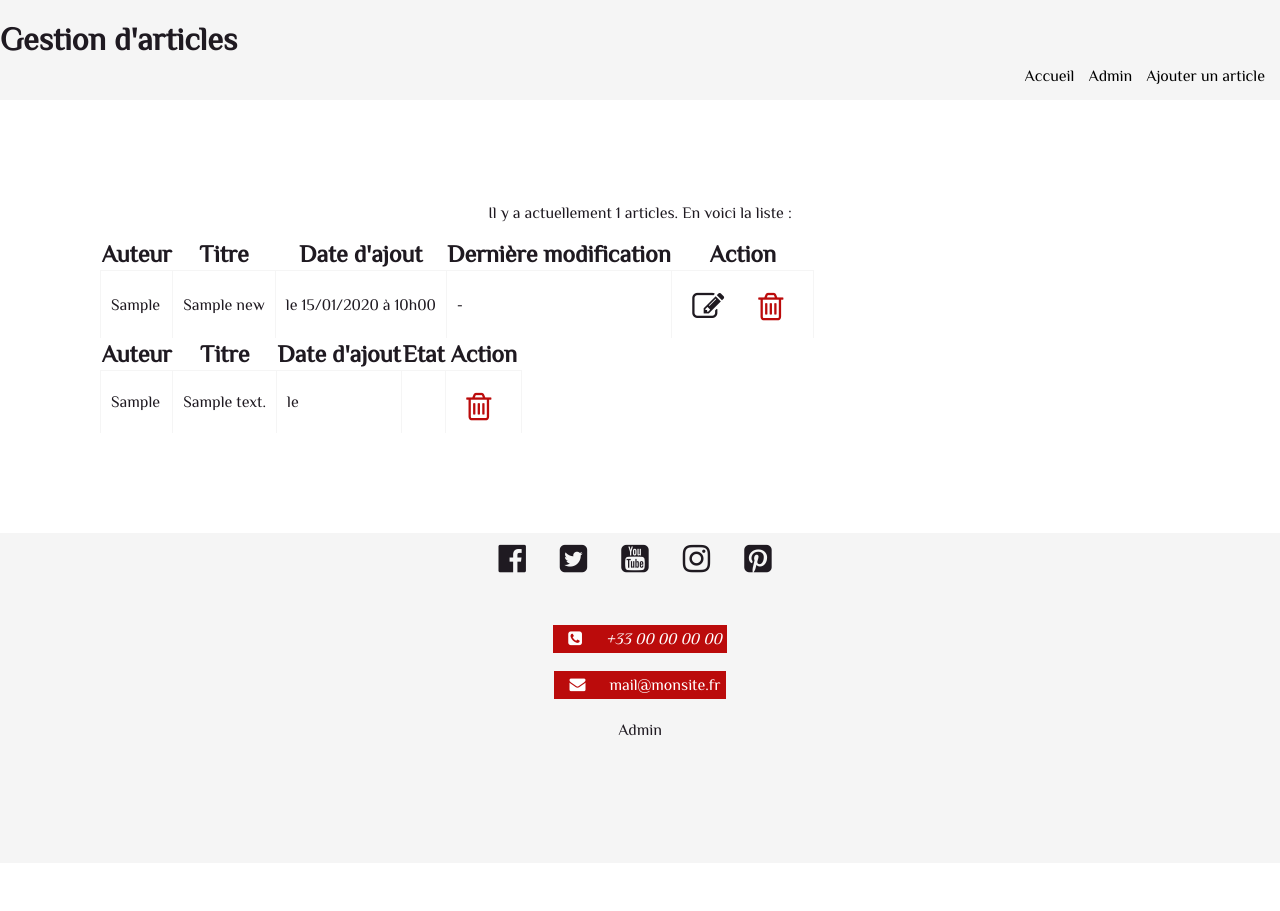
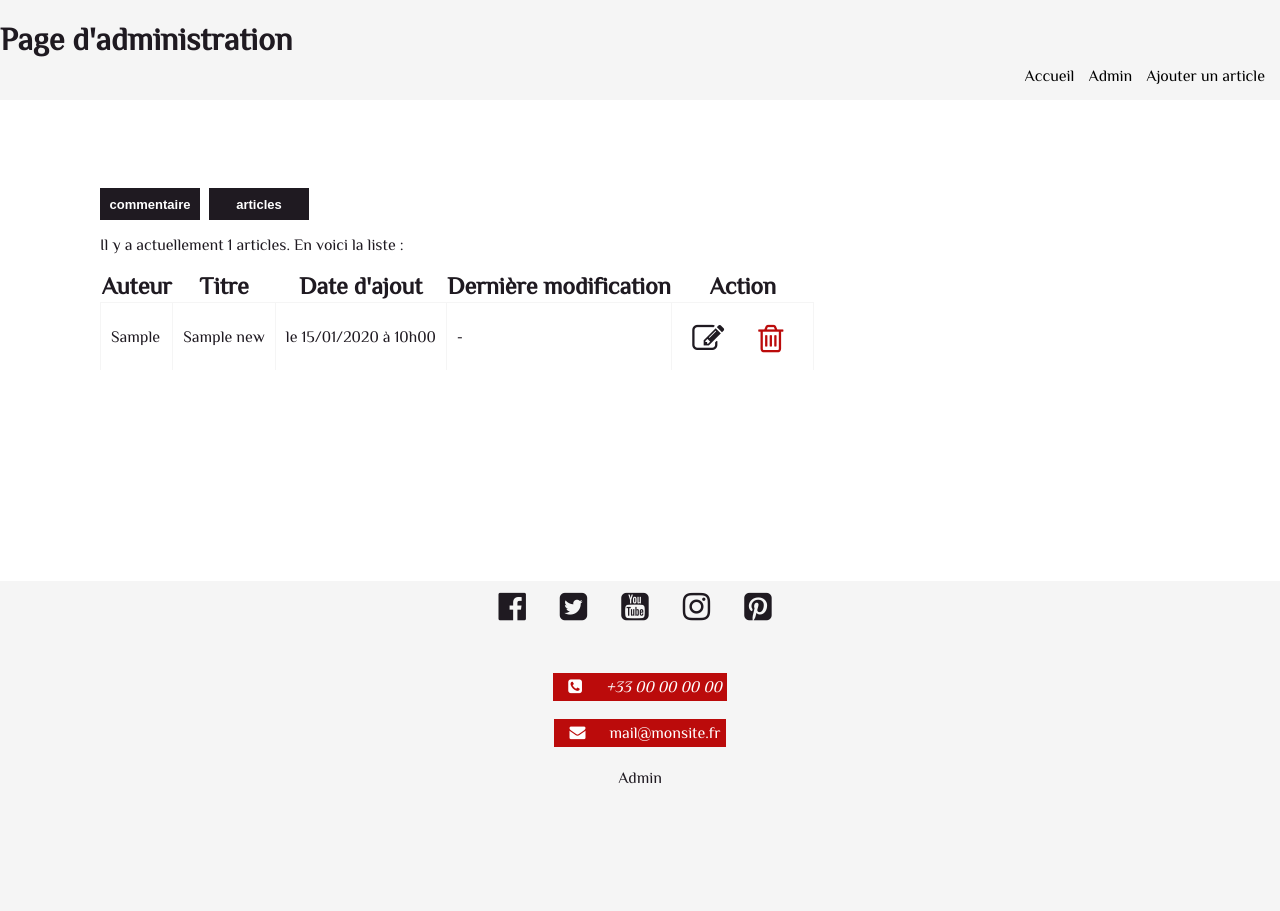
Before and after one commit to ljamel/parcour4, a PHP site: page /Sources_TP_App/tp-app-poo/Web/admin/ in a window 1280 px wide. Before the commit the page ends 736 px from the top, so only its background shows below. Run offline with PHP 8.4, Linux system fonts and the light colour scheme; the visitor is signed in with stand-in values (Sample User, id 1); tables that the repository leaves empty or names only in its code hold one stand-in row (values such as "Sample post"); some libraries are stand-ins or nearby versions.

Commit message:
modification page administration

```diff
--- a/tp-app-poo/App/Backend/Modules/News/NewsController.php
+++ b/tp-app-poo/App/Backend/Modules/News/NewsController.php
@@ -34,7 +34,7 @@
 
   public function executeIndex(HTTPRequest $request)
   {
-    $this->page->addVar('title', 'Gestion d\'articles');
+    $this->page->addVar('title', 'Page d\'administration');
 
     $manager = $this->managers->getManagerOf('News');
 
--- a/tp-app-poo/App/Backend/Modules/News/Views/index.php
+++ b/tp-app-poo/App/Backend/Modules/News/Views/index.php
@@ -1,6 +1,10 @@
-<p style="text-align: center; width:1800px;">Il y a actuellement
-	<?= $nombreNews ?> articles. En voici la liste :</p>
-
+<div id="manage">
+    <div id="menuSecond">
+        <button class="bouton" onclick="manageComment.openComment()"> commentaire </button>
+        <button class="bouton" onclick="manageComment.openManage()"> articles </button>
+    </div>
+    <div id="manageArticle">
+        <p>Il y a actuellement <?= $nombreNews ?> articles. En voici la liste :</p>
         <table>
             <tr>
                 <th class="none">Auteur</th>
@@ -30,9 +34,9 @@
 
             ?>
         </table>
+    </div>
 
-
-<table>
+    <table id="manageCommentaire">
         <tr>
             <th class="none">Auteur</th>
             <th>Titre</th>
@@ -43,18 +47,21 @@
 
 
 <?php
+// Affichage liste commentaire
 foreach ($listeComment as $com)
 {
-    echo ' <tr><td class="none">', $com['auteur'], '</td><td>', $com['contenu'], '</td><td>le ', $com['date'], '</td><td class="none"></td><td>
+    echo ' <tr><td class="none">', $com['auteur'], '</td><td>', $com['contenu'], '</td><td>le ', $com['date'], '</td><td class="none">', $com['etat'], '</td>
 
-            <i class="fa fa-trash-o fa-2x" aria-hidden="true" onclick="del.bouton(', $news['id'], ');"></i>
+    <td>
+
+            <i class="fa fa-trash-o fa-2x" aria-hidden="true" onclick="del.boutonComment(', $com['id'], ');"></i>
             <!-- The Modal -->
-            <div id="myModal" class="modal">
+            <div id="myModal2" class="modal">
 
                 <!-- Modal content -->
                 <div class="modal-content">
                     <span class="close" onclick="del.close()">&times;</span>
-                    <p> Êtes-vous sûr de vouloir supprimer définitivement l\'article <span id="delSure"></span> <a href=""><strong id="delNon">NON</strong></a></span></td></tr></p>
+                    <p> Êtes-vous sûr de vouloir supprimer définitivement le commentaire <span id="delSureComment"></span> <a href=""><strong id="delNon">NON</strong></a></span></td></tr></p>
     </div>
     </div>
 
@@ -62,3 +69,5 @@
 }
 ?>
     </table>
+
+</div>
--- a/tp-app-poo/App/Frontend/Modules/News/NewsController.php
+++ b/tp-app-poo/App/Frontend/Modules/News/NewsController.php
@@ -56,8 +56,11 @@
       $this->app->httpResponse()->redirect404();
     }
 
+    // NB Pour afficher un champs crée dans la BDD il faut modifier la ligne si dessous et la page news.php
     $this->page->addVar('title', $news->titre());
     $this->page->addVar('image', $news->image());
+    $this->page->addVar('etat', $news->etat());
+    $this->page->addVar('date', $news->date());
     $this->page->addVar('news', $news);
     $this->page->addVar('comments', $this->managers->getManagerOf('Comments')->getListOf($news->id()));
   }
--- a/tp-app-poo/App/Frontend/Modules/News/Views/index.php
+++ b/tp-app-poo/App/Frontend/Modules/News/Views/index.php
@@ -82,12 +82,6 @@
 
 }
 
-// j'ai réussi a afficher la liste des news ici il faut que je l'affiche dans la page backend
-foreach ($listeComment as $com)
-{
-    echo $com['contenu'];
-    echo '<br />';
-}
 ?>
 
 <a href="" onclick="suivant.GET(suivant.$_GET('pageSuivante') +5)";>Suivant</a>
--- a/tp-app-poo/Web/css/plume.css
+++ b/tp-app-poo/Web/css/plume.css
@@ -107,6 +107,8 @@
 	color: #fff;
 	width: 100px;
 	border: none;
+	margin-right:5px;
+	height: 32px;
 }
 input {
 	margin-top:6px;
@@ -134,6 +136,7 @@
 }
 table {
 	border-collapse: collapse;
+	margin-top:10px;
 }
 table td {
 	border-top:1px solid #f5f5f5;
@@ -230,7 +233,10 @@
     overflow: auto; /* Enable scroll if needed */
     background-color: rgba(0,0,0,0.4); /* Black w/ opacity */
 }
-
+/* affichage commentaire management */
+#manageCommentaire {
+	visibility: hidden;
+}
 /* Modal Content */
 .modal-content {
     background-color: #fefefe;
--- a/tp-app-poo/Web/js/javascript.js
+++ b/tp-app-poo/Web/js/javascript.js
@@ -18,10 +18,26 @@
         document.getElementById('myModal').style.visibility = "visible";
         document.getElementById('delSure').innerHTML = '<a href=news-delete-' + ad + '.html id="delSure">OUI';
     };
+    // Demande de confiramtion de supression de fichiers
+    this.boutonComment = function (ad) {
+        document.getElementById('myModal2').style.visibility = "visible";
+        document.getElementById('delSureComment').innerHTML = '<a href=comment-delete-' + ad + '.html id="delSureComment">OUI';
+    };
+
+    this.openComment = function () {
+        document.getElementById('manageCommentaire').style.visibility = "visible";
+        document.getElementById('manageArticle').style.display = "none";
+    };
+
+    this.openManage = function () {
+        document.getElementById('manageCommentaire').style.visibility = "hidden";
+        document.getElementById('manageArticle').style.display = "block";
+    };
 
     // When the user clicks on <span> (x), close the modal
     this.close = function () {
         document.getElementById('myModal').style.visibility = "hidden";
+        document.getElementById('myModal2').style.visibility = "hidden";
     };
 
     this.$_GET = function (param) {
@@ -43,6 +59,7 @@
 var menuAccueil = new Accueil();
 var del = new Accueil();
 var suivant = new Accueil();
+var manageComment = new Accueil();
 window.addEventListener('scroll', menuAccueil.scroll, false);
 
 
--- a/tp-app-poo/lib/vendors/Entity/News.php
+++ b/tp-app-poo/lib/vendors/Entity/News.php
@@ -10,7 +10,9 @@
         $contenu,
         $image,
         $dateAjout,
-            $dateModif;
+        $dateModif,
+        $date,
+        $etat;
 
     const AUTEUR_INVALIDE = 1;
     const TITRE_INVALIDE = 2;
@@ -54,6 +56,15 @@
         $this->image = $image;
     }
 
+    public function setEtat($etat)
+    {
+        if (!is_string($etat) || empty($etat))
+        {
+            $this->erreurs[] = self::IMAGE_INVALIDE;
+        }
+        $this->etat = $etat;
+    }
+
     public function setContenu($contenu)
     {
         if (!is_string($contenu) || empty($contenu))
@@ -74,6 +85,11 @@
         $this->dateModif = $dateModif;
     }
 
+    public function setDate(\DateTime $date)
+    {
+        $this->date = $date;
+    }
+
     // GETTERS //
 
     public function auteur()
@@ -88,6 +104,16 @@
     public function image()
     {
         return $this->image;
+    }
+
+    public function etat()
+    {
+        return $this->etat;
+    }
+
+    public function date()
+    {
+        return $this->date;
     }
 
     public function contenu()
--- a/tp-app-poo/lib/vendors/Model/NewsManagerPDO.php
+++ b/tp-app-poo/lib/vendors/Model/NewsManagerPDO.php
@@ -55,7 +55,7 @@
     // Appelle les données qui affiche les commentaires
     public function getListComment($debut = -1, $limite = -1)
     {
-        $sql = 'SELECT id, news, auteur, contenu, date FROM comments ORDER BY id DESC';
+        $sql = 'SELECT id, news, auteur, contenu, date, etat FROM comments ORDER BY id DESC';
 
         if ($debut != -1 || $limite != -1)
         {
```
Lines whose indentation alone changed are shown as unchanged.
